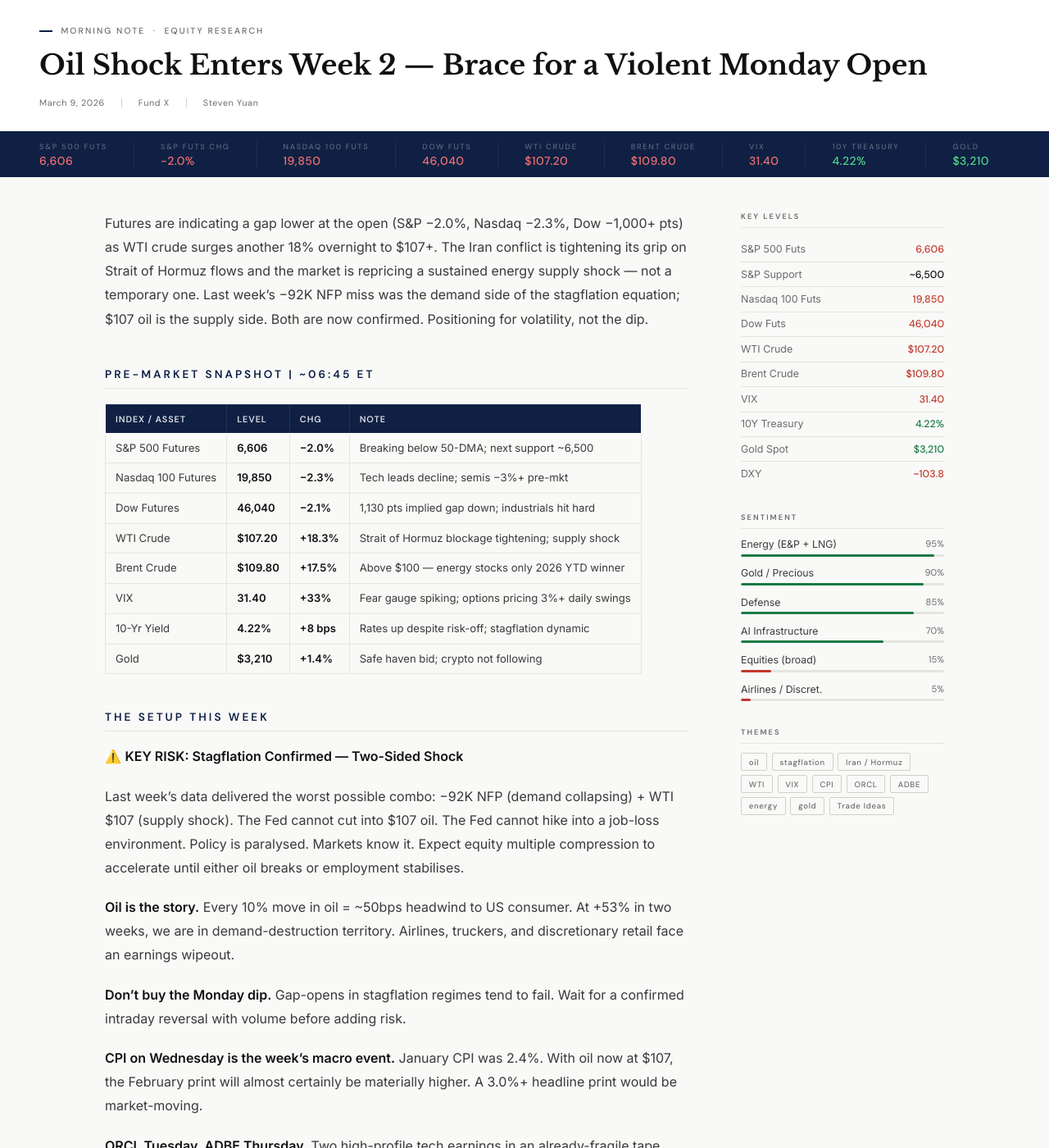
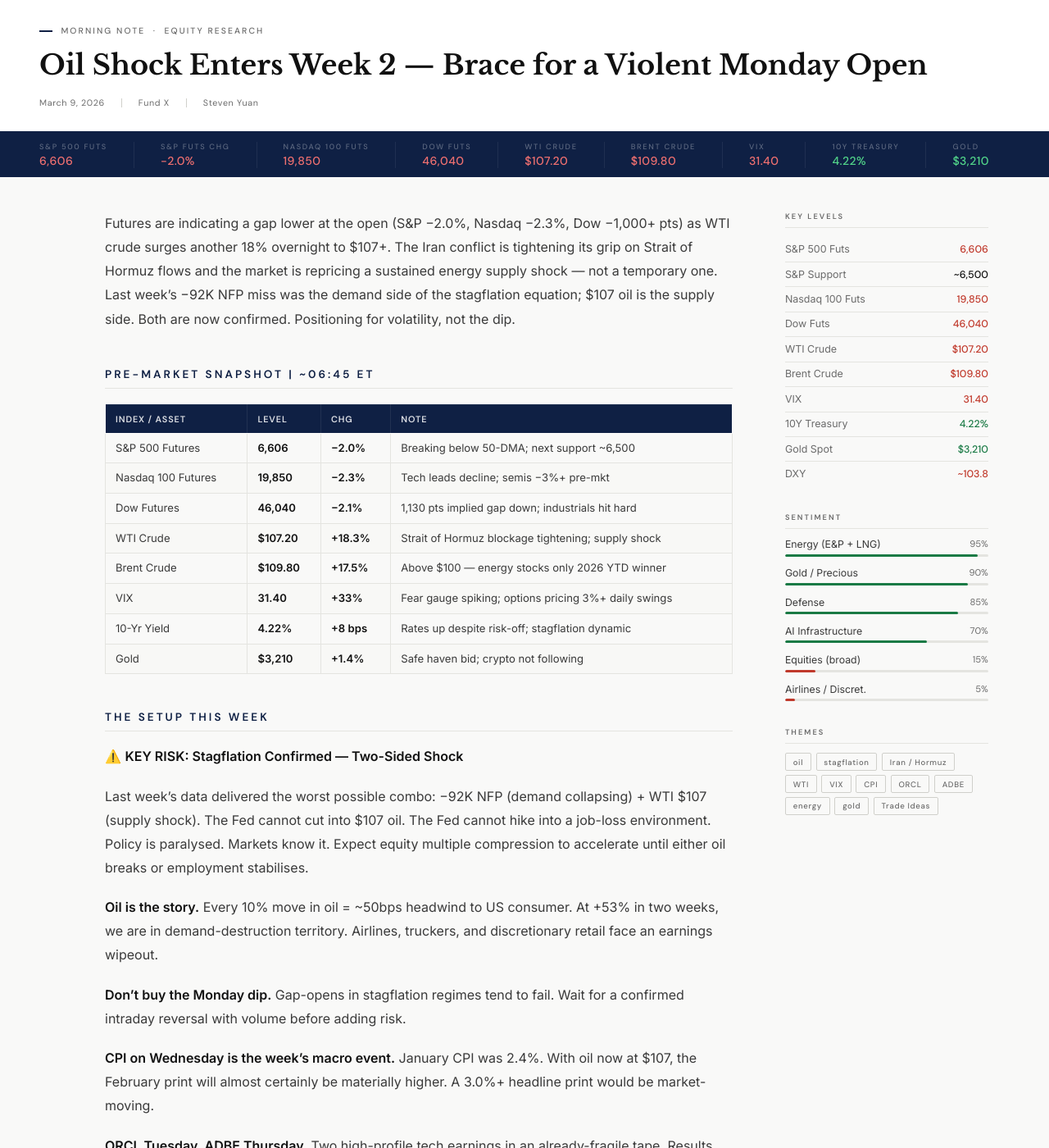
Before and after one commit to ShaoxiongYuan/ShaoxiongYuan.github.io, a Jekyll site: the page built from morning-notes/2026-03-09-oil-shock-week2-violent-monday.md, in a window 1280 px wide and 1400 px high, scrolled down 405 px. Shown: the whole window at 82% size. Built offline with Jekyll 4.4.1, drawn with Linux system fonts in a browser that asks for light colours.

Commit message:
Fix table layout: use scrollable wrapper instead of display:block
The previous fix used display:block on tables which collapsed column
widths and caused severe text wrapping. Instead, wrap each table in a
scrollable div via JS, use width:max-content to preserve natural column
sizing, and keep data cells nowrap while allowing the last column
(context/notes) to wrap naturally.

https://claude.ai/code/session_01GHHSH87YYrqMmLzHazohaY

```diff
--- a/_layouts/morning-note.html
+++ b/_layouts/morning-note.html
@@ -212,10 +212,6 @@
       padding-bottom: 0.5rem;
       border-bottom: 1px solid var(--rule);
     }
-    .note-article {
-      overflow-wrap: break-word;
-      word-break: break-word;
-    }
     .note-article p {
       font-size: 1rem;
       line-height: 1.82;
@@ -267,15 +263,26 @@
     }
 
     /* ── TABLES ──────────────────────────────── */
+    .note-article .table-wrap {
+      overflow-x: auto;
+      -webkit-overflow-scrolling: touch;
+      margin: 1.2rem 0 1.8rem;
+    }
     .note-article table {
-      width: 100%;
+      width: max-content;
+      min-width: 100%;
       border-collapse: collapse;
-      margin: 1.2rem 0 1.8rem;
       font-size: 0.82rem;
       line-height: 1.5;
-      display: block;
-      overflow-x: auto;
-      -webkit-overflow-scrolling: touch;
+    }
+    .note-article thead th,
+    .note-article tbody td {
+      white-space: nowrap;
+    }
+    .note-article thead th:last-child,
+    .note-article tbody td:last-child {
+      white-space: normal;
+      min-width: 180px;
     }
     .note-article thead th {
       font-family: var(--accent-sans);
```
Also changed, not shown: other parts of _layouts/morning-note.html (+9 -0 lines).
